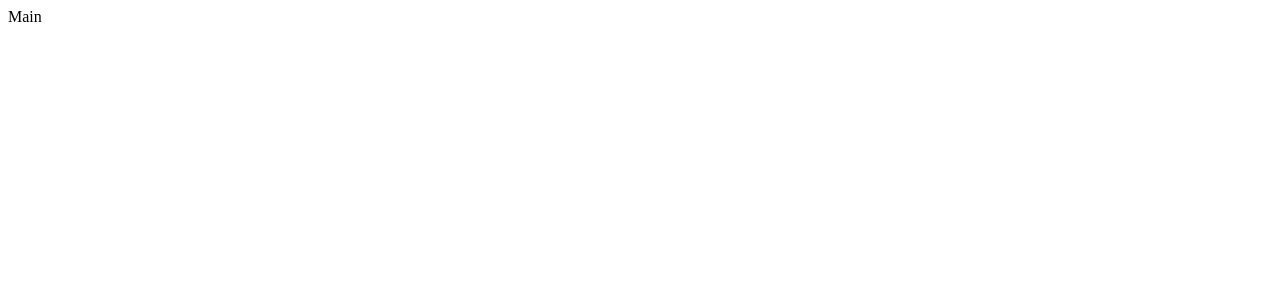
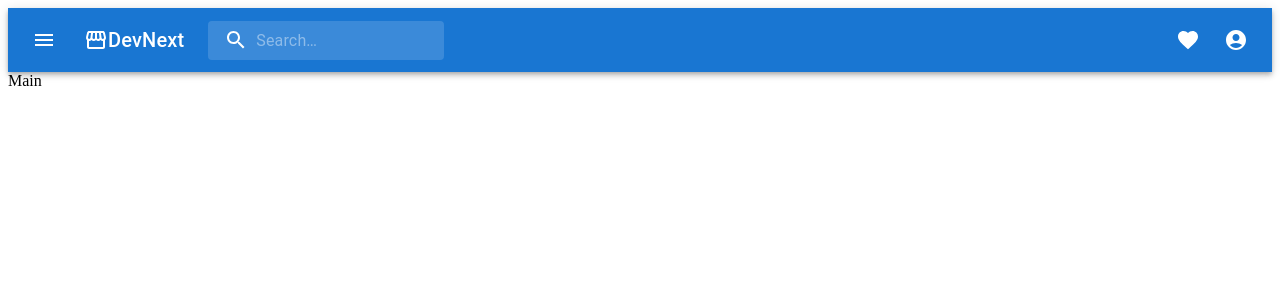
Before and after one commit to topgungoose/devnext, a React app: page /home in a window 1280 px wide. Shown: the top 300 px of the page. Built offline with nearby package versions, Linux system fonts and the light colour scheme.

Commit message:
added navbar

```diff
--- a/client/components/Navbar.jsx
+++ b/client/components/Navbar.jsx
@@ -1,5 +1,223 @@
 import React from 'react';
+import { styled, alpha } from '@mui/material/styles';
+import AppBar from '@mui/material/AppBar';
+import Box from '@mui/material/Box';
+import Toolbar from '@mui/material/Toolbar';
+import IconButton from '@mui/material/IconButton';
+import Typography from '@mui/material/Typography';
+import InputBase from '@mui/material/InputBase';
+import Badge from '@mui/material/Badge';
+import MenuItem from '@mui/material/MenuItem';
+import Menu from '@mui/material/Menu';
+import MenuIcon from '@mui/icons-material/Menu';
+import SearchIcon from '@mui/icons-material/Search';
+import AccountCircle from '@mui/icons-material/AccountCircle';
+import MailIcon from '@mui/icons-material/Mail';
+import NotificationsIcon from '@mui/icons-material/Notifications';
+import MoreIcon from '@mui/icons-material/MoreVert';
+import FavoriteIcon from '@mui/icons-material/Favorite';
+import StorefrontIcon from '@mui/icons-material/Storefront';
+
+const Search = styled('div')(({ theme }) => ({
+  position: 'relative',
+  borderRadius: theme.shape.borderRadius,
+  backgroundColor: alpha(theme.palette.common.white, 0.15),
+  '&:hover': {
+    backgroundColor: alpha(theme.palette.common.white, 0.25),
+  },
+  marginRight: theme.spacing(2),
+  marginLeft: 0,
+  width: '100%',
+  [theme.breakpoints.up('sm')]: {
+    marginLeft: theme.spacing(3),
+    width: 'auto',
+  },
+}));
+
+const SearchIconWrapper = styled('div')(({ theme }) => ({
+  padding: theme.spacing(0, 2),
+  height: '100%',
+  position: 'absolute',
+  pointerEvents: 'none',
+  display: 'flex',
+  alignItems: 'center',
+  justifyContent: 'center',
+}));
+
+const StyledInputBase = styled(InputBase)(({ theme }) => ({
+  color: 'inherit',
+  '& .MuiInputBase-input': {
+    padding: theme.spacing(1, 1, 1, 0),
+    // vertical padding + font size from searchIcon
+    paddingLeft: `calc(1em + ${theme.spacing(4)})`,
+    transition: theme.transitions.create('width'),
+    width: '100%',
+    [theme.breakpoints.up('md')]: {
+      width: '20ch',
+    },
+  },
+}));
 
 export default function Navbar() {
-  return <div>Navbar</div>;
+  const [anchorEl, setAnchorEl] = React.useState(null);
+  const [mobileMoreAnchorEl, setMobileMoreAnchorEl] = React.useState(null);
+
+  const isMenuOpen = Boolean(anchorEl);
+  const isMobileMenuOpen = Boolean(mobileMoreAnchorEl);
+
+  const handleProfileMenuOpen = (event) => {
+    setAnchorEl(event.currentTarget);
+  };
+
+  const handleMobileMenuClose = () => {
+    setMobileMoreAnchorEl(null);
+  };
+
+  const handleMenuClose = () => {
+    setAnchorEl(null);
+    handleMobileMenuClose();
+  };
+
+  const handleMobileMenuOpen = (event) => {
+    setMobileMoreAnchorEl(event.currentTarget);
+  };
+
+  const menuId = 'primary-search-account-menu';
+  const renderMenu = (
+    <Menu
+      anchorEl={anchorEl}
+      anchorOrigin={{
+        vertical: 'top',
+        horizontal: 'right',
+      }}
+      id={menuId}
+      keepMounted
+      transformOrigin={{
+        vertical: 'top',
+        horizontal: 'right',
+      }}
+      open={isMenuOpen}
+      onClose={handleMenuClose}
+    >
+      <MenuItem onClick={handleMenuClose}>Profile</MenuItem>
+      <MenuItem onClick={handleMenuClose}>My account</MenuItem>
+    </Menu>
+  );
+
+  const mobileMenuId = 'primary-search-account-menu-mobile';
+  const renderMobileMenu = (
+    <Menu
+      anchorEl={mobileMoreAnchorEl}
+      anchorOrigin={{
+        vertical: 'top',
+        horizontal: 'right',
+      }}
+      id={mobileMenuId}
+      keepMounted
+      transformOrigin={{
+        vertical: 'top',
+        horizontal: 'right',
+      }}
+      open={isMobileMenuOpen}
+      onClose={handleMobileMenuClose}
+    >
+      <MenuItem>
+        <IconButton
+          size='large'
+          aria-label='show 17 new notifications'
+          color='inherit'
+        >
+          <Badge badgeContent={0} color='error'>
+            <FavoriteIcon />
+          </Badge>
+        </IconButton>
+        <p>Favorites</p>
+      </MenuItem>
+      <MenuItem onClick={handleProfileMenuOpen}>
+        <IconButton
+          size='large'
+          aria-label='account of current user'
+          aria-controls='primary-search-account-menu'
+          aria-haspopup='true'
+          color='inherit'
+        >
+          <AccountCircle />
+        </IconButton>
+        <p>Profile</p>
+      </MenuItem>
+    </Menu>
+  );
+
+  return (
+    <Box sx={{ flexGrow: 1 }}>
+      <AppBar position='static'>
+        <Toolbar>
+          <IconButton
+            size='large'
+            edge='start'
+            color='inherit'
+            aria-label='open drawer'
+            sx={{ mr: 2 }}
+          >
+            <MenuIcon />
+          </IconButton>
+          <StorefrontIcon />
+          <Typography
+            variant='h6'
+            noWrap
+            component='div'
+            sx={{ display: { xs: 'none', sm: 'block' } }}
+          >
+            DevNext
+          </Typography>
+          <Search>
+            <SearchIconWrapper>
+              <SearchIcon />
+            </SearchIconWrapper>
+            <StyledInputBase
+              placeholder='Search…'
+              inputProps={{ 'aria-label': 'search' }}
+            />
+          </Search>
+          <Box sx={{ flexGrow: 1 }} />
+          <Box sx={{ display: { xs: 'none', md: 'flex' } }}>
+            <IconButton
+              size='large'
+              aria-label='show 17 new notifications'
+              color='inherit'
+            >
+              <Badge badgeContent={0} color='error'>
+                <FavoriteIcon />
+              </Badge>
+            </IconButton>
+            <IconButton
+              size='large'
+              edge='end'
+              aria-label='account of current user'
+              aria-controls={menuId}
+              aria-haspopup='true'
+              onClick={handleProfileMenuOpen}
+              color='inherit'
+            >
+              <AccountCircle />
+            </IconButton>
+          </Box>
+          <Box sx={{ display: { xs: 'flex', md: 'none' } }}>
+            <IconButton
+              size='large'
+              aria-label='show more'
+              aria-controls={mobileMenuId}
+              aria-haspopup='true'
+              onClick={handleMobileMenuOpen}
+              color='inherit'
+            >
+              <MoreIcon />
+            </IconButton>
+          </Box>
+        </Toolbar>
+      </AppBar>
+      {renderMobileMenu}
+      {renderMenu}
+    </Box>
+  );
 }
--- a/client/pages/Main.jsx
+++ b/client/pages/Main.jsx
@@ -1,5 +1,11 @@
 import React from 'react';
+import Navbar from '../components/Navbar';
 
 export default function Main() {
-  return <div>Main</div>;
+  return (
+    <>
+      <Navbar />
+      <div>Main</div>
+    </>
+  );
 }
--- a/package.json
+++ b/package.json
@@ -22,6 +22,7 @@
   "dependencies": {
     "@emotion/react": "^11.9.0",
     "@emotion/styled": "^11.8.1",
+    "@mui/icons-material": "^5.8.3",
     "@mui/material": "^5.8.3",
     "axios": "^0.27.2",
     "cors": "^2.8.5",
```
Also changed, not shown: 1 other file (tests, documents, lock files or other folders).
